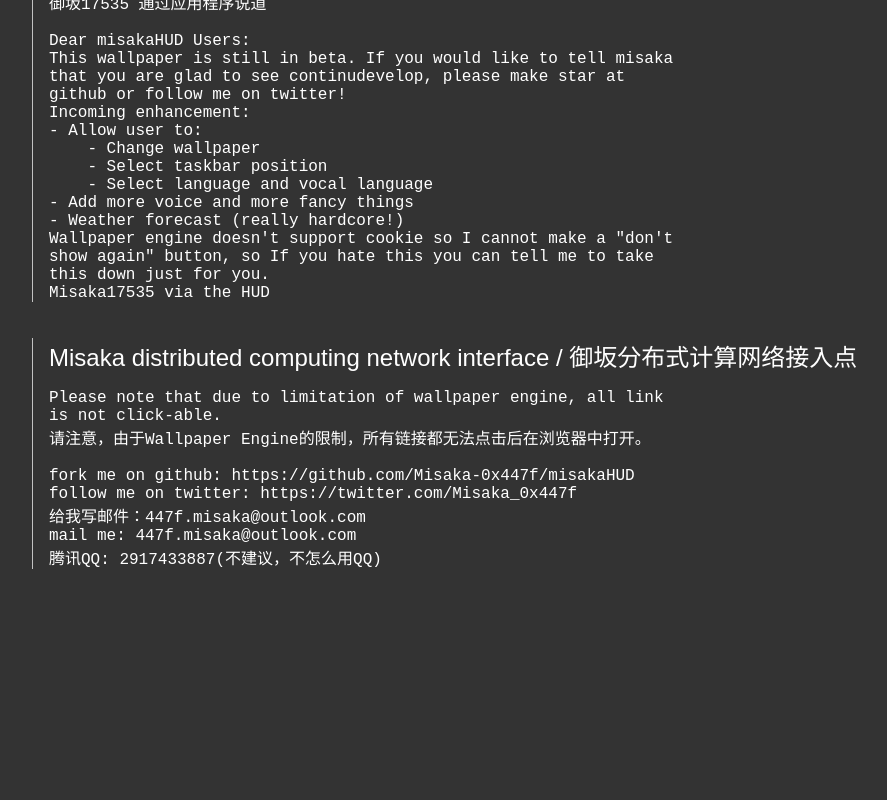
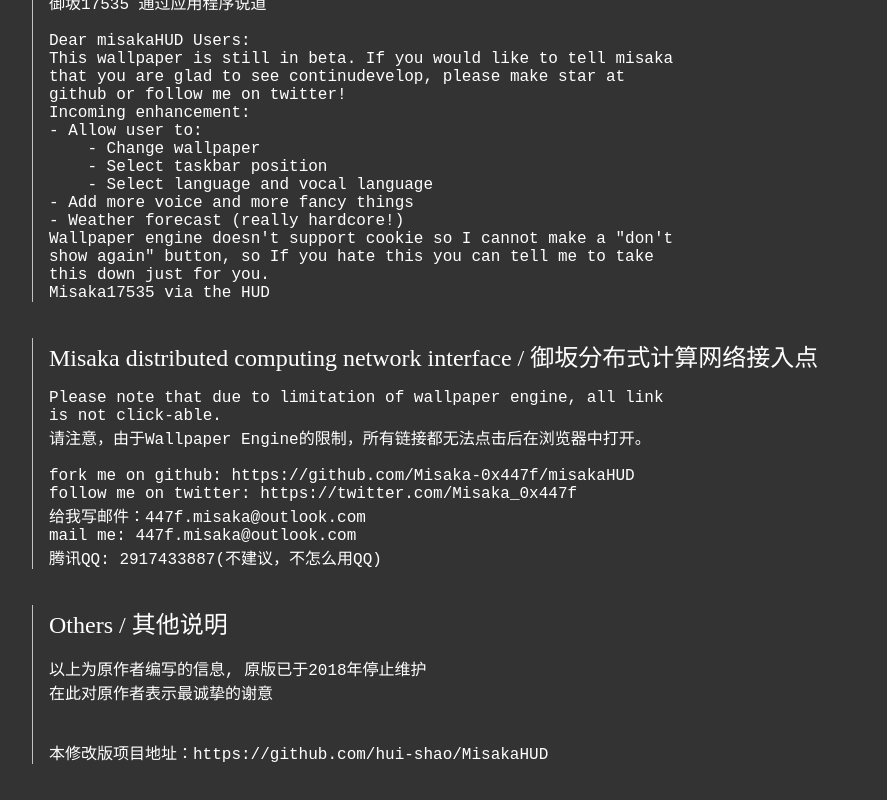
Before and after one commit to hui-shao/MisakaHUD, a plain HTML site: page src/notice/index.html in a window 1280 px wide. Shown: the part 1124-1924 px from the top of the page, without its empty margins (56-943 px from the left). Before the commit the page ends 1781 px from the top, so only its background shows below. Drawn offline with Linux system fonts and the light colour scheme.

Commit message:
Update 2020.04.18

```diff
--- a/src/notice/index.html
+++ b/src/notice/index.html
@@ -70,8 +70,20 @@ follow me on twitter: https://twitter.com/Misaka_0x447f
 mail me: 447f.misaka@outlook.com
 腾讯QQ: 2917433887(不建议，不怎么用QQ)
 </pre>
+<br/>
+<br/>
+
+<div class="title border-me-left">
+Others / 其他说明
+</div>
+<pre class="no-margin border-me-left">
+以上为原作者编写的信息, 原版已于2018年停止维护
+在此对原作者表示最诚挚的谢意
+<br/>
+本修改版项目地址：https://github.com/hui-shao/MisakaHUD
+</pre>
 <style>
-    body{
+    body{s
         font-family: "Microsoft JhengHei UI", sans-serif;
         background-color: #333;
         color: #fff;
```
